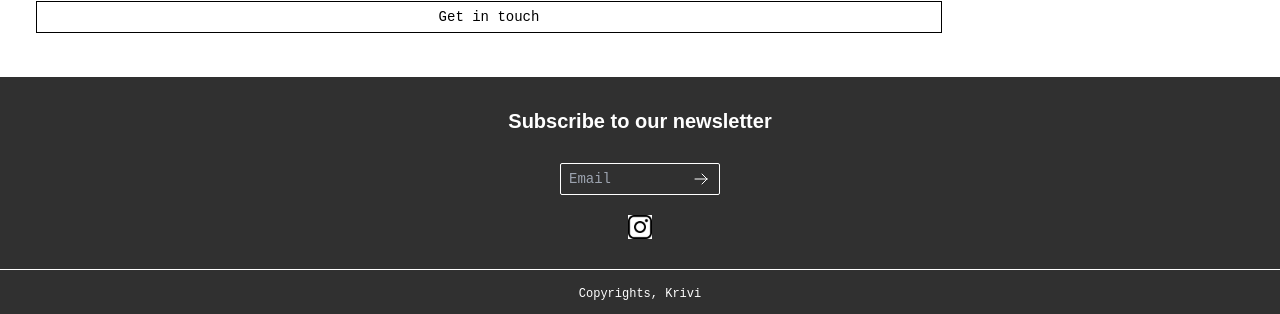
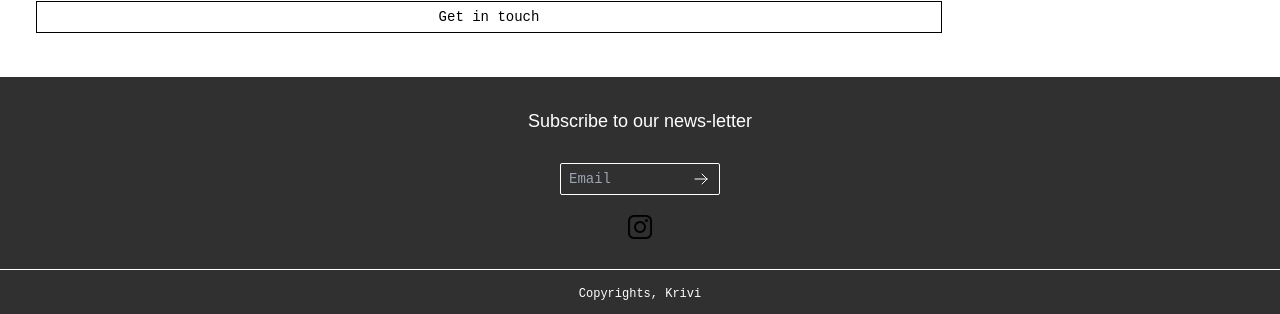
Before and after one commit to sai2021krishna/craftsy, a React (Create React App) app: page / in a window 1280 px wide. Shown: the part 1431-1745 px from the top of the page. Built offline with nearby package versions, Linux system fonts and the light colour scheme.

Commit message:
basic subscribe to newsletters functionality

```diff
--- a/src/screens/components/footer.component.tsx
+++ b/src/screens/components/footer.component.tsx
@@ -1,24 +1,96 @@
-import React from "react";
-import { ArrowRightIcon } from "@heroicons/react/24/outline";
+import React, { useState } from "react";
+import { ArrowRightIcon, CheckCircleIcon } from "@heroicons/react/24/outline";
+import { useKriviStore } from "../infra/store/store";
 
 export const FooterComponent = () => {
+  // if you have a email ask with a checkbox to subscribe to newsletter
+
+  const profile = useKriviStore((state) => state.profile);
+  // if no email then present a textbox like now and once submitted create a session and use it fo cart
+  const [newsLetterEmail, setnewsLetterEmail] = useState("");
+  const [newsLetterSubscribed, setNewsLetterSUbscribed] = useState(false);
+
+  const handleNewsLetterEmailChange = (e: any) => {
+    e.preventDefault();
+    setnewsLetterEmail(e.target.value);
+  };
+
+  const handleEmailSubmit = () => {
+    // update subscription in db
+    setNewsLetterSUbscribed(true);
+
+    // craete krviv local storage session
+    localStorage.setItem(
+      "kriviDetails",
+      JSON.stringify({
+        createdAt: new Date(),
+        profile: { email: newsLetterEmail },
+      })
+    );
+
+    // update email in store profile
+    const { setEmail } = useKriviStore.getState();
+    setEmail(newsLetterEmail);
+  };
+
+  const handleSubscribeButtonClick = () => {
+    // update subscription details in db
+    setNewsLetterSUbscribed(true);
+  };
+
   return (
     <>
       <div className="h-48 pl-5 pr-5 pt-2 pb-2 flex flex-col justify-center items-center">
-        <p className="text-kriviBase text-xl font-bold font-kriviCenturyFont flex justify-center">
-          Subscribe to our newsletter
+        {!newsLetterSubscribed ? (
+          <>
+            <p className="text-kriviBase text-lg text-center font-kriviCenturyFont flex justify-center">
+              Subscribe to our news-letter{" "}
+              {profile.email ? `with ${profile.email}` : ""}
             </p>
+            {!profile.email ? (
               <div className="mt-5 flex justify-center items-center">
-          <div className="w-40 h-8 mt-2 flex items-center border rounded-sm border-kriviBase">
+                <form
+                  onSubmit={handleEmailSubmit}
+                  className={
+                    "mt-2 flex items-center w-40 h-8 border rounded-sm border-kriviBase"
+                  }
+                >
                   <input
+                    onChange={handleNewsLetterEmailChange}
                     placeholder="Email"
-              className="w-32 p-2 bg-transparent font-kriviCourierFont text-sm"
+                    className="w-32 p-2 bg-transparent text-kriviBase font-kriviCourierFont text-sm"
                   />
+                  <button type="submit">
                     <ArrowRightIcon className="h-4 w-6 text-kriviBase active:transition active:ease-in-out active:scale-125" />
+                  </button>
+                </form>
               </div>
+            ) : (
+              <button
+                onClick={handleSubscribeButtonClick}
+                className="h-8 w-2/3 mt-3 font-kriviCourierFont text-lg text-kriviBase border border-kriviBase active:transition active:ease-in-out active:scale-105"
+              >
+                Subscribe
+              </button>
+            )}
+          </>
+        ) : (
+          <div className="flex text-center justify-center items-center">
+            <CheckCircleIcon className="h-6 text-kriviSuccess" />
+            <p className="ml-2 text-kriviBase font-kriviCenturyFont text-lg">
+              Hope our news-letters find you well!
+            </p>
           </div>
+        )}
+
         <div className="mt-5">
-          <img src="/instagram.png" alt="instagram" className="h-6 w-6 bg-kriviBase" />
+          <a href="https://www.instagram.com/krivi_collective?igsh=cmJvZGhweGo5dW8z">
+            <img
+              src="/instagram.png"
+              alt="instagram"
+              className="h-6 w-6 text-kriviBase"
+            />
+          </a>
         </div>
       </div>
       <div className="h-12 border-t border-kriviBase flex items-center justify-center">
```
Lines whose indentation alone changed are shown as unchanged.
